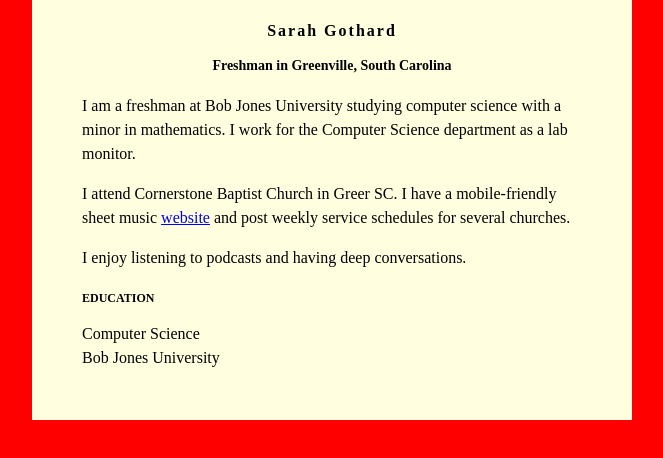
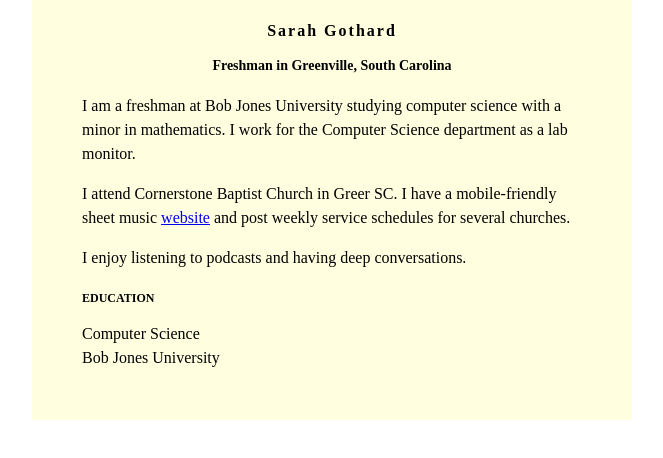
Before and after one commit to GolferGrant/GolferGrant.github.io, a plain HTML site: page index.html in a window 1280 px wide. Shown: the whole page, without its empty margins (308-971 px from the left). Drawn offline with Linux system fonts and the light colour scheme.

Commit message:
Update index.html

```diff
--- a/index.html
+++ b/index.html
@@ -2,7 +2,7 @@
 <head>
 <style>
 body {
-    background: red;
+    background: lightred;
     font-family: black;
 }
 #content {
```
